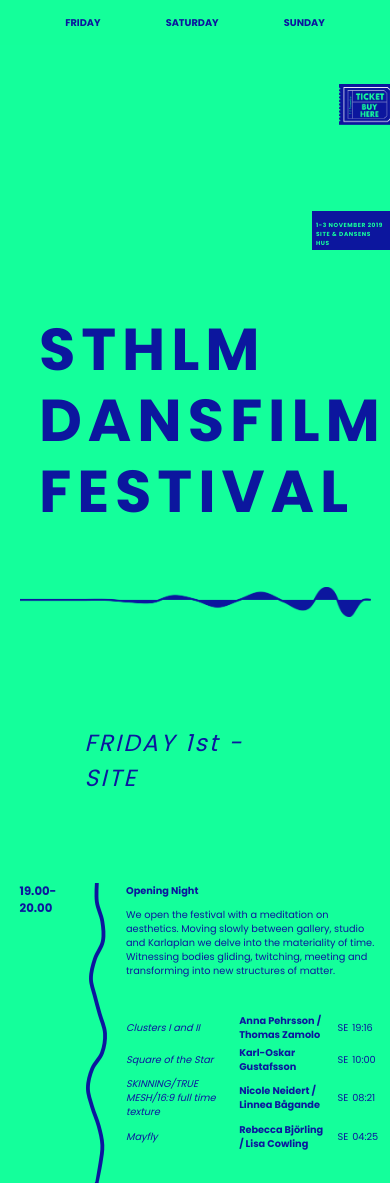
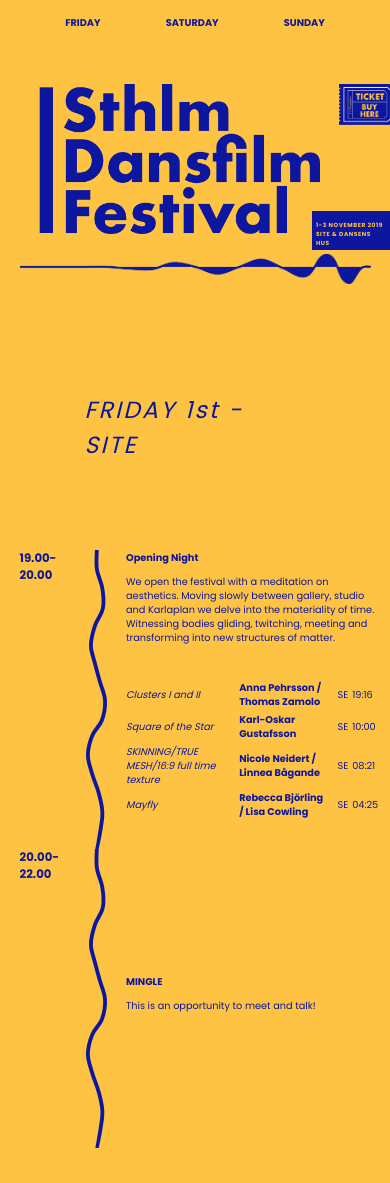
Before and after one commit to adamseidtahir/SDF-program-2019, a PHP site: page /index.html in a window 390 px wide. Shown: the top 1183 px of the page. Run offline with PHP 8.4, Linux system fonts and the light colour scheme.

Commit message:
Changed colors and logo
Adapted the visuals to correspond to the already excisting brand identity of Stockholms Dansfilmfestival

```diff
--- a/css/style.css
+++ b/css/style.css
@@ -2,7 +2,7 @@
     width: 100vw;
     margin: 0%;
     padding: 0%;
-    background-color: rgb(20, 255, 155);
+    background-color: rgb(255, 195, 67);
     font-family: 'Poppins', sans-serif;
     color: rgb(12, 22, 158);
 }
@@ -58,14 +58,10 @@
     justify-content: space-between;
 }
 
-h1 {
-    margin-top: 0%;
-    padding: 5% 0 0 10%;
-    font-family: 'Poppins', sans-serif;
-    color: rgb(12, 22, 158);
-    font-size: 15vh;
-    line-height: 120%;
-    letter-spacing: 0.1em;
+#sdfLogo {
+    width: 50vw;
+    margin-top: 10vh;
+    margin-left: 10vw;
 }
 
 #locBox {
@@ -81,7 +77,7 @@
 h3 {
     font-size: 1.5vw;
     padding: 1vw;
-    color: rgb(20, 255, 155);
+    color: rgb(255, 195, 67);
     font-family: 'Poppins', sans-serif;
     letter-spacing: 0.1em;
 }
@@ -226,16 +222,6 @@
     color: rgb(12, 22, 158);
 }
 
-
-
-/* Small laptop */
-@media screen and (max-width: 1100px) {
-  h1 {
-      font-size: 10vw;
-  }
-
-}
-
 /* Tablet */
 @media screen and (max-width: 800px) {
     nav {
@@ -244,7 +230,7 @@
         top:0;
         width: 100vw;
         padding: 2% 0 2% 0;
-        background-color: rgba(20, 255, 155, 0.7);
+        background-color: rgba(255, 195, 67, 0.7);
         flex-direction: row-reverse;
     }
 
@@ -252,9 +238,8 @@
         padding-left: 5vw;
     }
 
-    h1 {
-        font-size: 13vw;
-        margin-top: 30vh;
+    #sdfLogo {
+        width: 65vw;
     }
 
     #locBox {
@@ -293,9 +278,9 @@
 
 /* Phone */
 @media screen and (max-width: 500px) {
-    h1 {
-        font-size: 7vh;
-        margin-top: 35vh;
+
+    #sdfLogo {
+        width: 72vw;
     }
 
     main .day .hour h4 {
--- a/index.html
+++ b/index.html
@@ -26,7 +26,7 @@
 
 
     <div id = "top">
-        <h1>STHLM <br>DANSFILM<br> FESTIVAL</h1>
+        <img id = "sdfLogo" src="img/sdfLogo2.png" alt="stockholm-dansfilmfestival-logo">
         <div id="locBox">
             <h3>1-3 NOVEMBER 2019 <br>SITE & DANSENS HUS</h3>
         </div>
```
Also changed, not shown: img/sdfLogo.png (added), img/sdfLogo2.png (added), img/ticket.png, 2 other files.
